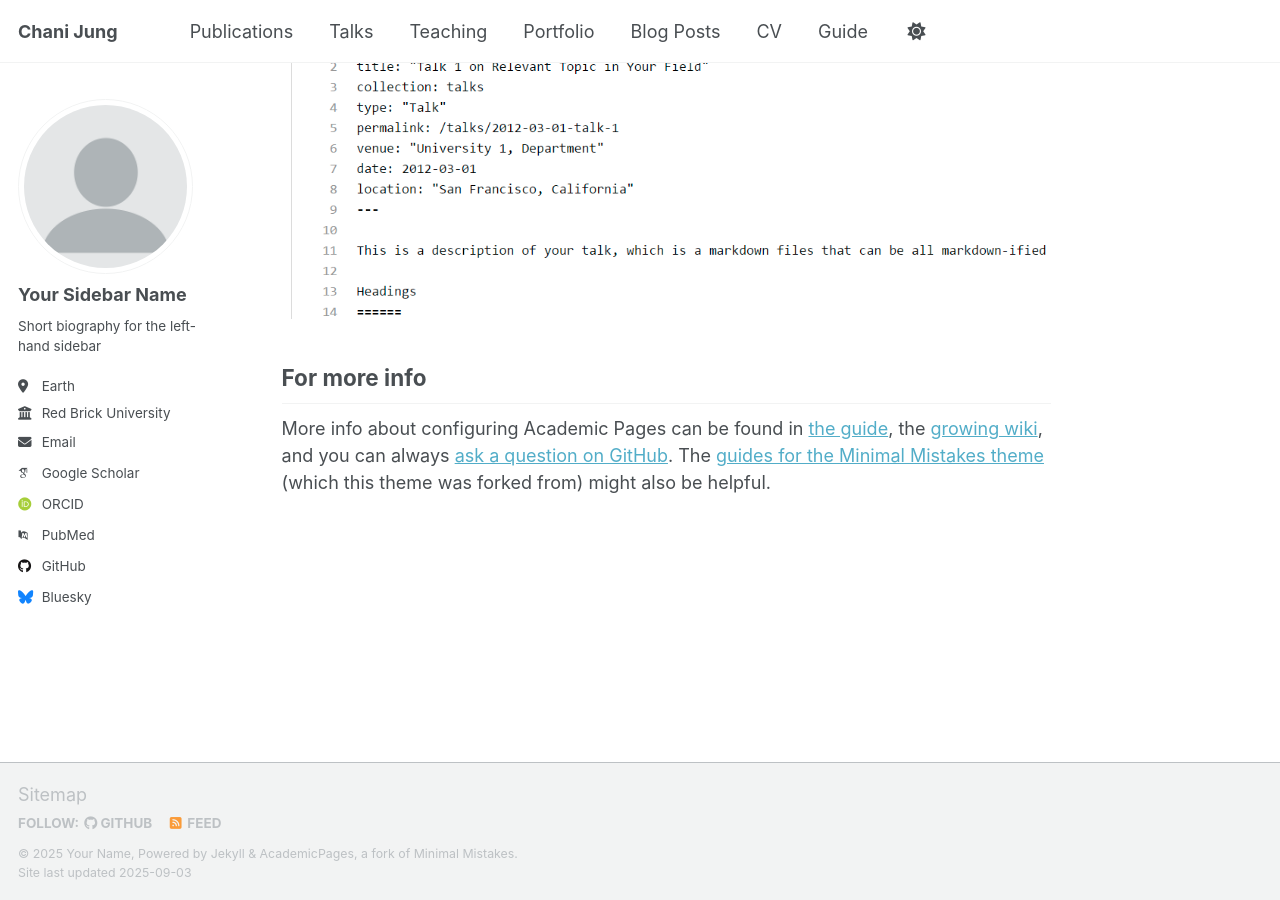
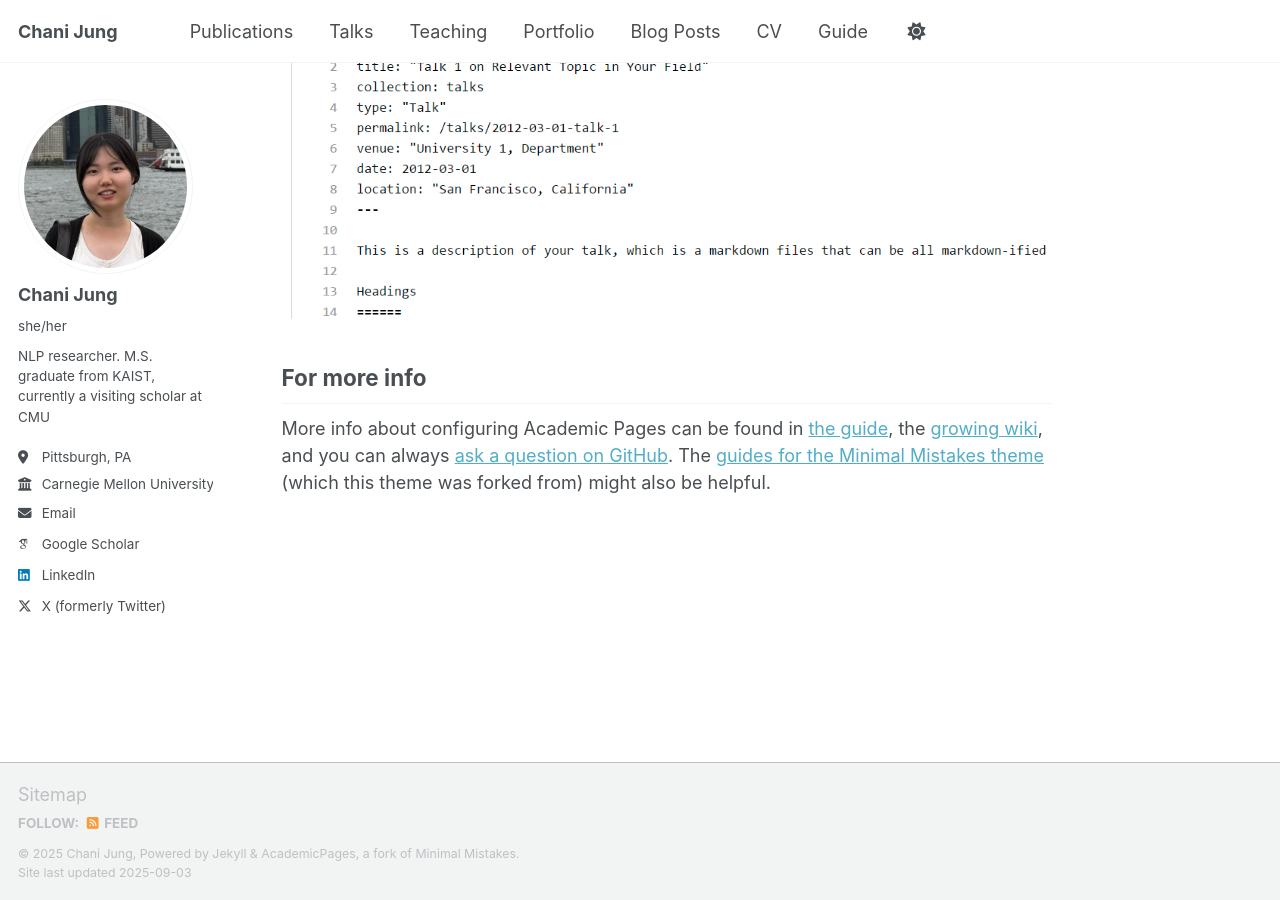
Before and after one commit to chanijung/chanijung.github.io, a Jekyll site: the page built from _pages/about.md, in a window 1280 px wide and 900 px high, scrolled down 2880 px. Built offline with Jekyll 4.4.1, drawn with Linux system fonts in a browser that asks for light colours; some web fonts are replaced; a script that is not in the unit is left out.

```diff
--- a/_config.yml
+++ b/_config.yml
@@ -11,35 +11,35 @@ locale                   : "en-US"
 site_theme               : "default" # Currently available options are "default", "air"
 title                    : "Chani Jung"
 title_separator          : "-"
-name                     : &name "Your Name"
-description              : &description "personal description"
-url                      : https://academicpages.github.io # the base hostname & protocol for your site e.g. "https://[your GitHub username].github.io" or if you already have some other page hosted on Github then use "https://[your GitHub username].github.io/[Your Repo Name]"
+name                     : &name "Chani Jung"
+description              : &description "NLP researcher. M.S. graduate from KAIST, currently a visiting scholar at CMU"
+url                      : https://chanijung.github.io # the base hostname & protocol for your site e.g. "https://[your GitHub username].github.io" or if you already have some other page hosted on Github then use "https://[your GitHub username].github.io/[Your Repo Name]"
 baseurl                  : "" # the subpath of your site, e.g. "/blog"
-repository               : "academicpages/academicpages.github.io"
+repository               : "chanijung/chanijung.github.io"
 
 # Site Author - The following control what appear as part of the author content on the side bar.
 #               If a field is blank the icon and link will not appear, otherwise it will be shown.
 #               Additional customization can be done by editing /_includes/author-profile.html
 author:
   # Biographic information
-  avatar           : "profile.png"
-  name             : "Your Sidebar Name"
-  pronouns         : # example: "she/her"
-  bio              : "Short biography for the left-hand sidebar"
-  location         : "Earth"
-  employer         : "Red Brick University"
-  uri              : # URL
-  email            : "none@example.org"
+  avatar           : "chani_jung_large.jpg"
+  name             : "Chani Jung"
+  pronouns         : "she/her"# example: "she/her"
+  bio              : "NLP researcher. M.S. graduate from KAIST, currently a visiting scholar at CMU"
+  location         : "Pittsburgh, PA"
+  employer         : "Carnegie Mellon University"
+  URI              : "https://chanijung.github.io" # URL
+  email            : "1016chani@gmail.com / chanij@andrew.cmu.edu"
 
   # Academic websites
   academia         : # URL
   arxiv            : # URL - Update with the correct link to your profile
-  googlescholar    : "https://scholar.google.com/citations?user=PS_CX0AAAAAJ"
+  googlescholar    : "https://scholar.google.com/citations?user=Xr2t1kYAAAAJ&hl=en"
   inspire-hep      : # URL
   impactstory      : # URL
-  orcid            : "http://orcid.org/yourorcidurl"
+  orcid            : # "http://orcid.org/yourorcidurl"
   semantic         : # URL
-  pubmed           : "https://www.ncbi.nlm.nih.gov/pubmed/?term=john+snow"
+  pubmed           : # "https://www.ncbi.nlm.nih.gov/pubmed/?term=john+snow"
   researchgate     : # URL
   scopus           : # URL
 
@@ -47,13 +47,13 @@ author:
   bitbucket        : # Username - Update with your username on the site
   codepen          : # Username
   dribbble         : # Username
-  github           : "academicpages"
+  github           : # "chanijung"
   kaggle           : # Username
   stackoverflow    : # User number or user number and name (i.e., use "1" or "1/jeff-atwood")
 
   # Social media
   artstation       : # Username
-  bluesky          : "bsky.app" # Replace this with you Bluesky username
+  bluesky          : # Replace this with you Bluesky username
   facebook         : # Username
   flickr           : # Username
   foursquare       : # Username
@@ -62,7 +62,7 @@ author:
   keybase          : # Username
   instagram        : # Username
   lastfm           : # Username
-  linkedin         : # Username
+  linkedin         : "chanijung" # Username
   mastodon         : # URL
   medium           : # URL
   pinterest        : # Username
@@ -70,7 +70,7 @@ author:
   steam            : # Username
   telegram         : # URL
   tumblr           : # Username
-  twitter          : # Username for X / Twitter
+  twitter          : "_chani_jung" # Username for X / Twitter
   vine             : # Username
   weibo            : # Username
   wikipedia        : # Username
```
